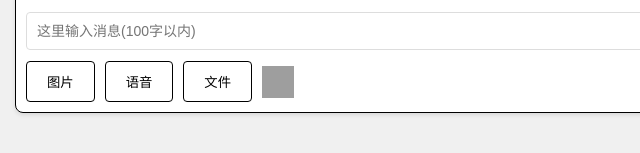
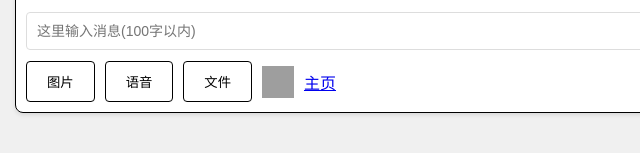
Before and after one commit to jiweiyx/only10chat, a website: page public/chat.html in a window 1280 px wide. Shown: the part 644-797 px from the top of the page, 224-864 px from the left. Drawn offline with Linux system fonts and the light colour scheme; grey boxes are pictures that could not be loaded.

Commit message:
add mainpage link in chat page

```diff
--- a/public/chat.html
+++ b/public/chat.html
@@ -26,6 +26,7 @@
             <div class="qrcode-container">
                 <img id="qrcode-small" class="qrcode-small" src="" alt="Chat Room QR Code" />
             </div>
+            <div><a href="index.html" target="_blank">主页</a></div>
             <input type="file" id="file-input">
             <input type="file" id="file-input">
         </div>
```
